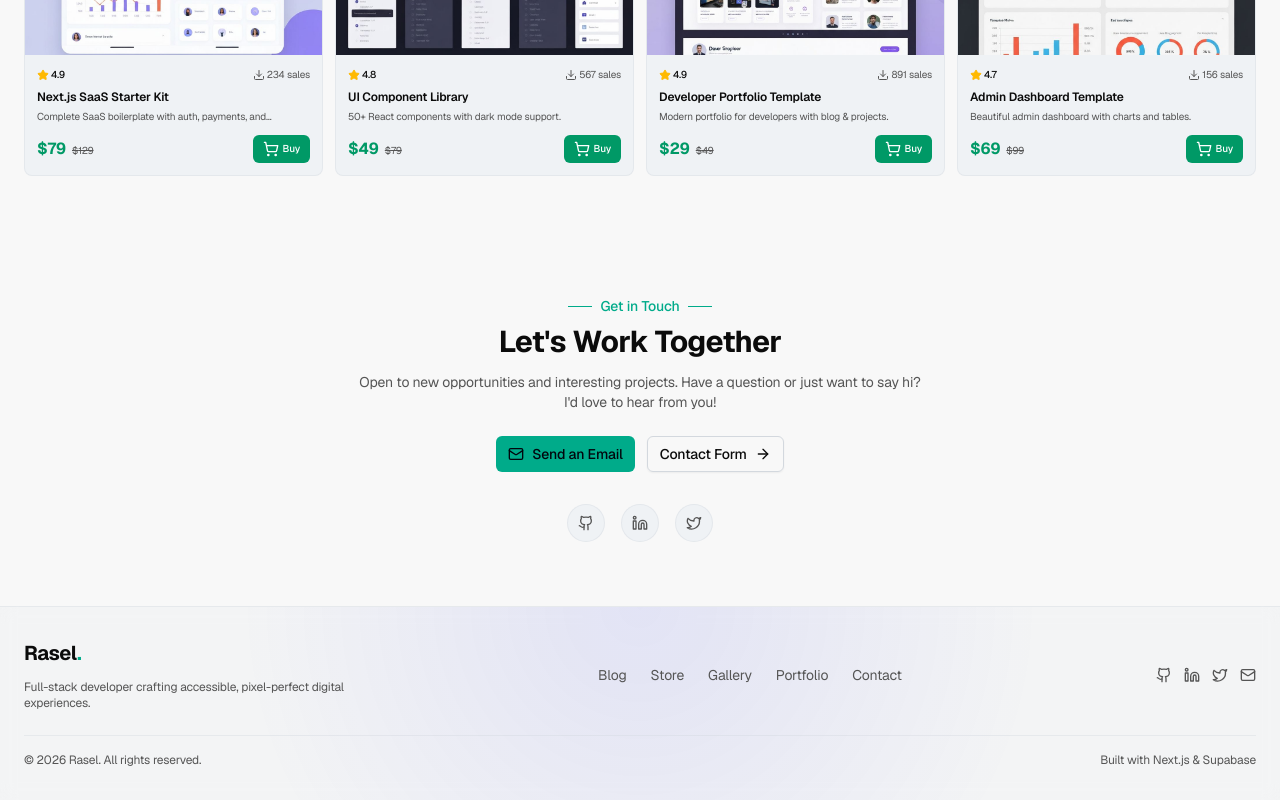
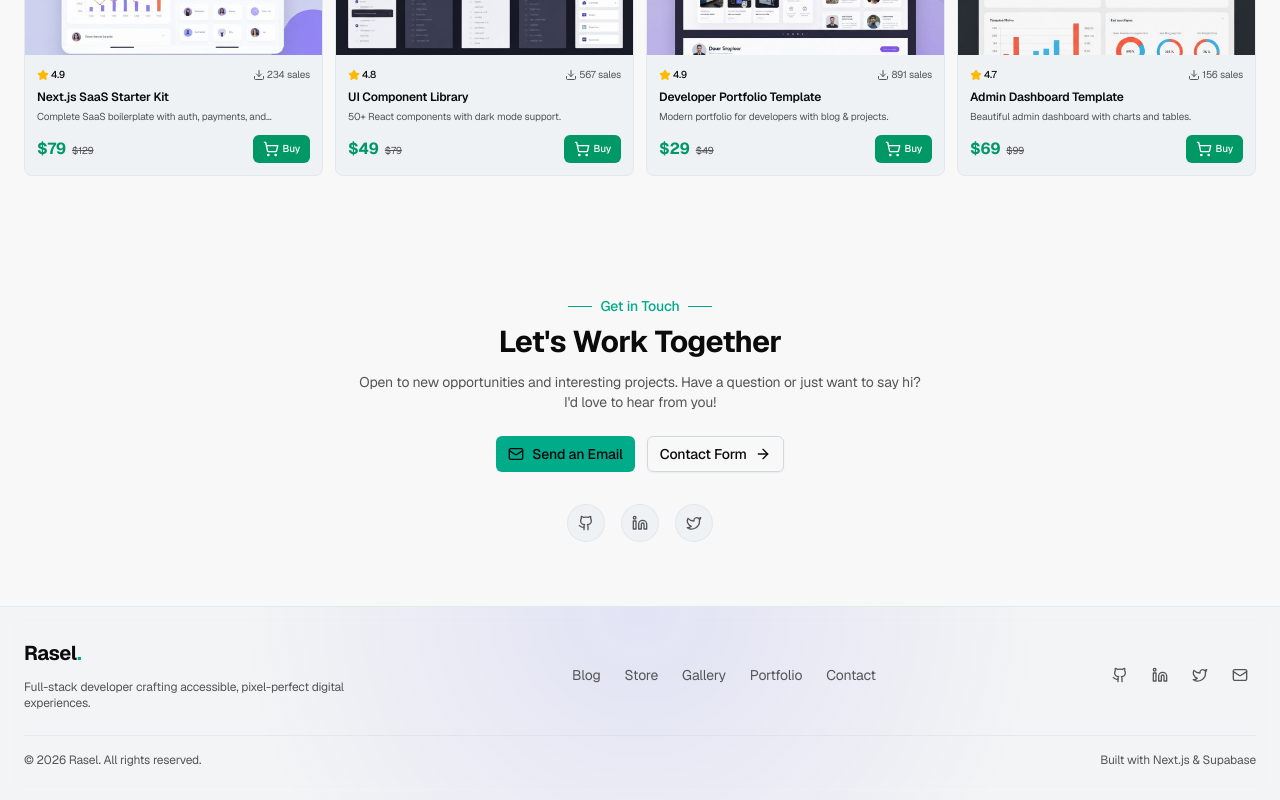
Before and after one commit to raselshikdar/forgebase-next, a Next.js app: page / in a window 1280 px wide. Shown: the part 3417-4217 px from the top of the page. Built offline with nearby package versions, Linux system fonts and the light colour scheme; no server answers; the database is empty.

Commit message:
Update site-footer.tsx

```diff
--- a/components/layout/site-footer.tsx
+++ b/components/layout/site-footer.tsx
@@ -2,9 +2,9 @@ import Link from "next/link"
 import { Github, Linkedin, Twitter, Mail } from "lucide-react"
 
 const socialLinks = [
-  { name: "GitHub", href: "https://github.com/raselverse", icon: Github },
-  { name: "LinkedIn", href: "https://linkedin.com", icon: Linkedin },
-  { name: "Twitter", href: "https://twitter.com", icon: Twitter },
+  { name: "GitHub", href: "https://github.com/raselshikdar", icon: Github },
+  { name: "LinkedIn", href: "https://linkedin.com/in/raselshikdar", icon: Linkedin },
+  { name: "Twitter", href: "https://twitter.com/raselshikdar_", icon: Twitter },
   { name: "Email", href: "mailto:raselshikdar597@gmail.com", icon: Mail },
 ]
 
@@ -46,7 +46,7 @@ export function SiteFooter() {
           </nav>
 
           {/* Social Links */}
-          <div className="flex items-center gap-3">
+<div className="flex items-center gap-2">
   {socialLinks.map((link) => {
     const Icon = link.icon
     return (
@@ -55,8 +55,13 @@ export function SiteFooter() {
         href={link.href}
         target="_blank"
         rel="noopener noreferrer"
-                  className="text-muted-foreground hover:text-primary transition-colors"
         aria-label={link.name}
+        className="
+          p-2 rounded-full
+          text-muted-foreground
+          hover:bg-primary/10 hover:text-primary
+          transition-colors
+        "
       >
         <Icon className="h-4 w-4" />
       </a>
```
Lines whose indentation alone changed are shown as unchanged.
